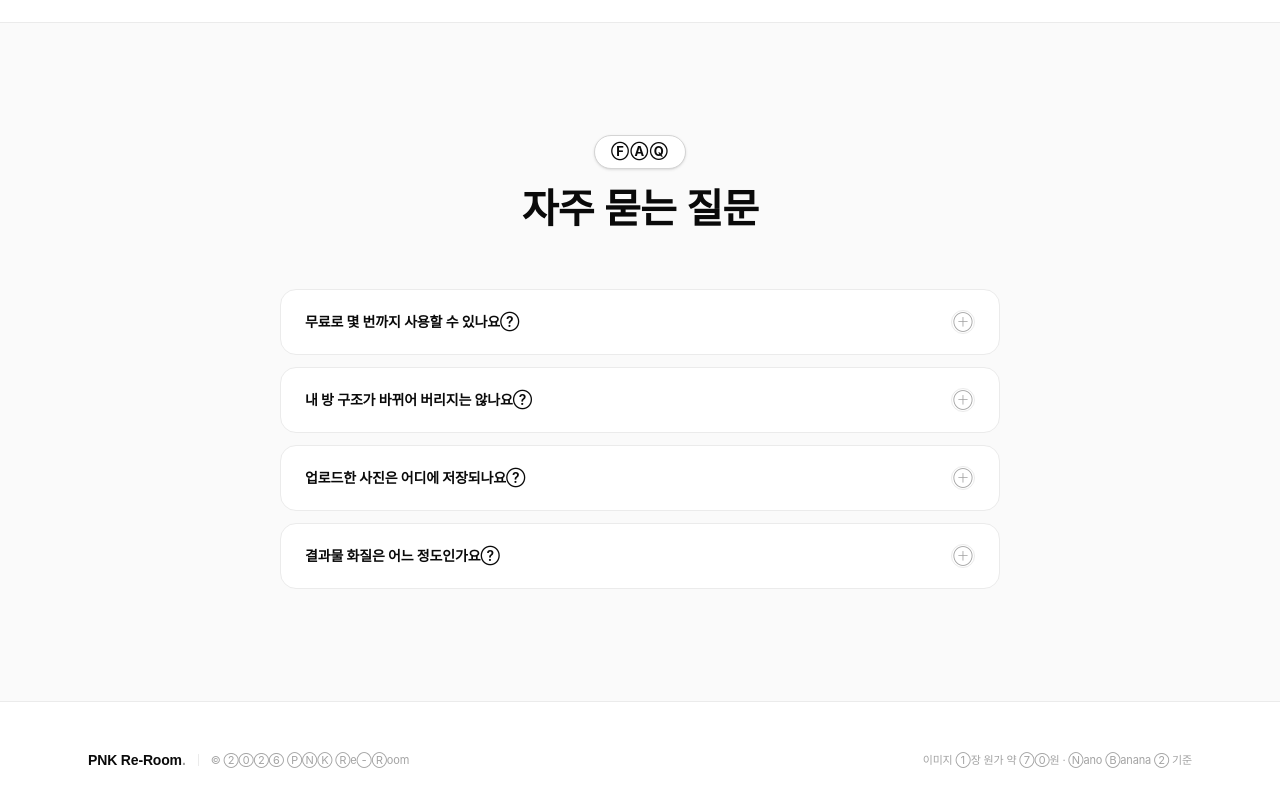
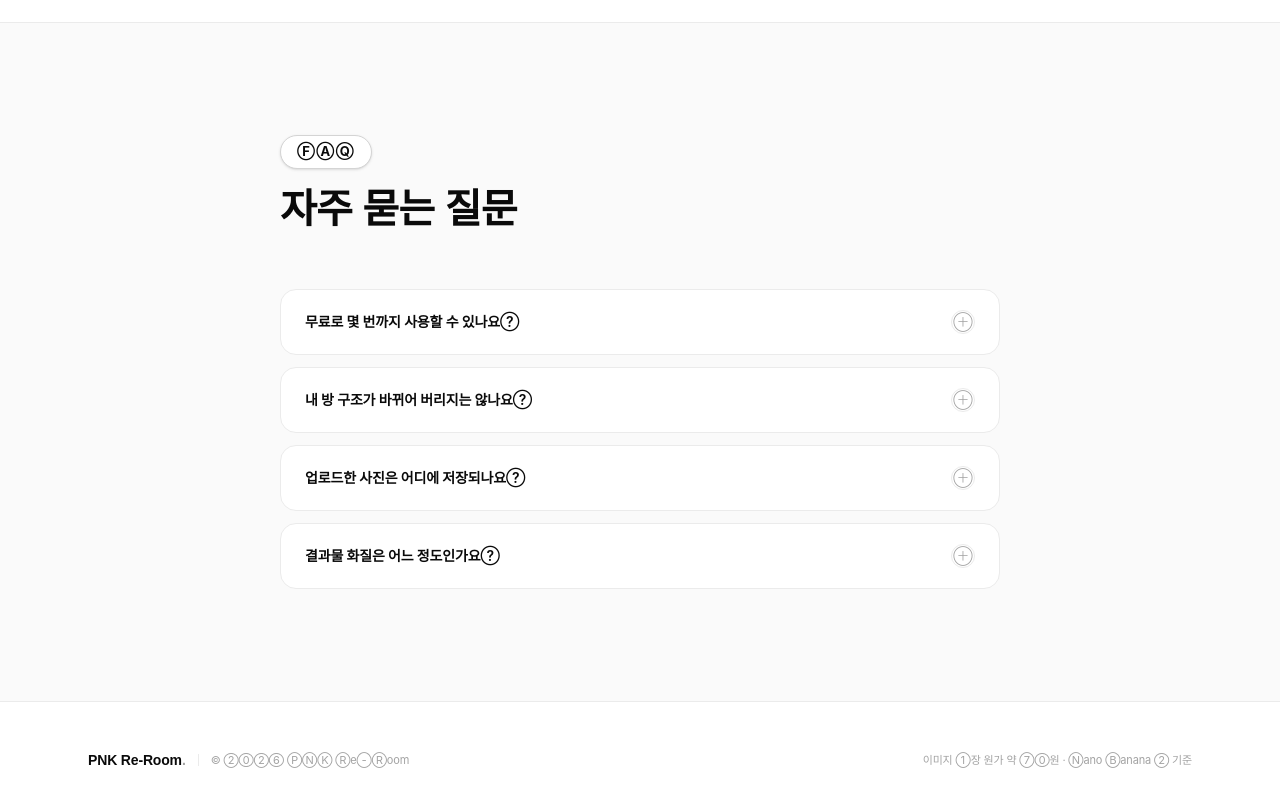
Before and after one commit to parknk21c-8920/PNK-ReRoom, a Next.js app: page / in a window 1280 px wide. Shown: the part 4060-4866 px from the top of the page. Built offline with nearby package versions, Linux system fonts and the light colour scheme; a web font is replaced by a local one.

Commit message:
Left align FAQ header

```diff
--- a/components/Faq.tsx
+++ b/components/Faq.tsx
@@ -24,12 +24,10 @@ export default function Faq() {
     <section className="w-full border-t border-line bg-paper-raised">
       <div className="mx-auto max-w-3xl px-6 py-28">
         <Reveal>
-          <div className="flex justify-center">
-            <span className="inline-block w-fit rounded-full border border-line-strong bg-white px-4 py-1.5 text-[13px] font-bold uppercase tracking-widest text-ink shadow-sm">
-              FAQ
-            </span>
-          </div>
-          <h2 className="font-display mt-4 text-center text-3xl font-bold tracking-[-0.02em] text-ink md:text-[2.5rem]">
+          <span className="inline-block w-fit rounded-full border border-line-strong bg-white px-4 py-1.5 text-[13px] font-bold uppercase tracking-widest text-ink shadow-sm">
+            FAQ
+          </span>
+          <h2 className="font-display mt-4 text-3xl font-bold tracking-[-0.02em] text-ink md:text-[2.5rem]">
             자주 묻는 질문
           </h2>
         </Reveal>
```
